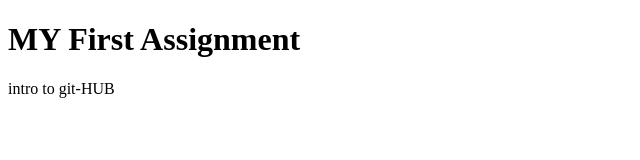
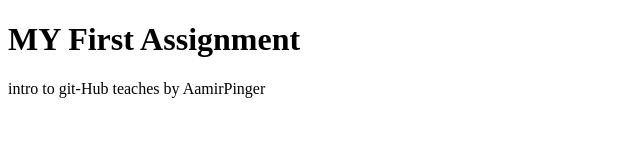
Before and after one commit to Naveera-Latif/Bootcamp, a plain HTML site: page index.html in a window 1280 px wide. Shown: the whole page, without its empty margins (0-640 px from the left). Drawn offline with Linux system fonts and the light colour scheme.

Commit message:
update index.html

```diff
--- a/index.html
+++ b/index.html
@@ -7,6 +7,6 @@
 </head>
 <body>
     <h1>MY First Assignment</h1>
-    <p>intro to git-HUB</p>
+    <p>intro to git-Hub teaches by AamirPinger</p>
 </body>
 </html>
```
